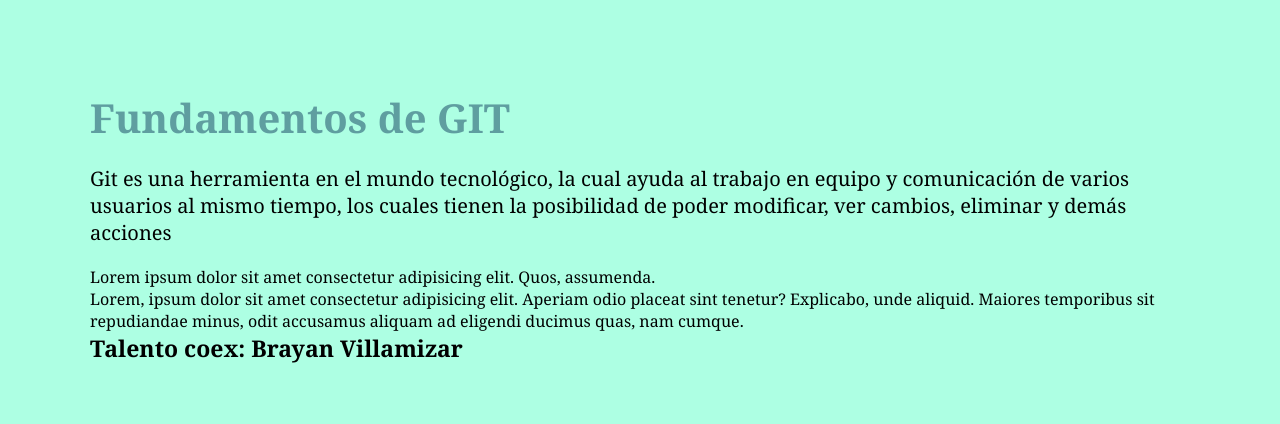
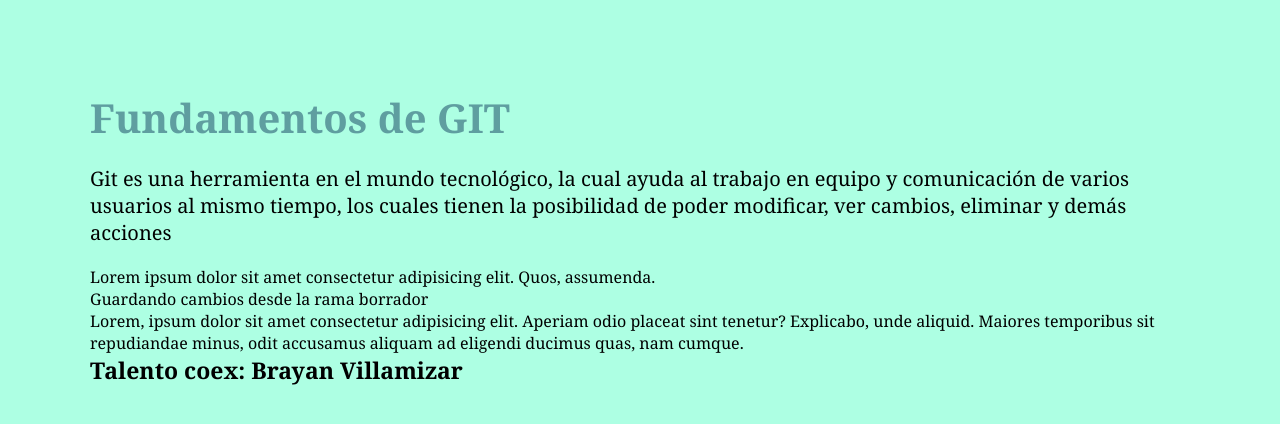
Before and after one commit to EstebanV23/practica_git_coex, a plain HTML site: page index.html in a window 1280 px wide. Drawn offline with Linux system fonts and the light colour scheme.

Commit message:
Guardando cambios desde la rama borrador

```diff
--- a/index.html
+++ b/index.html
@@ -23,6 +23,7 @@
         <div>
             Lorem ipsum dolor sit amet consectetur adipisicing elit. Quos, assumenda.
         </div>
+        <p class="parrafo">Guardando cambios desde la rama borrador</p>
         <div>
             Lorem, ipsum dolor sit amet consectetur adipisicing elit. Aperiam odio placeat sint tenetur? Explicabo, unde aliquid. Maiores temporibus sit repudiandae minus, odit accusamus aliquam ad eligendi ducimus quas, nam cumque.
         </div>
```
